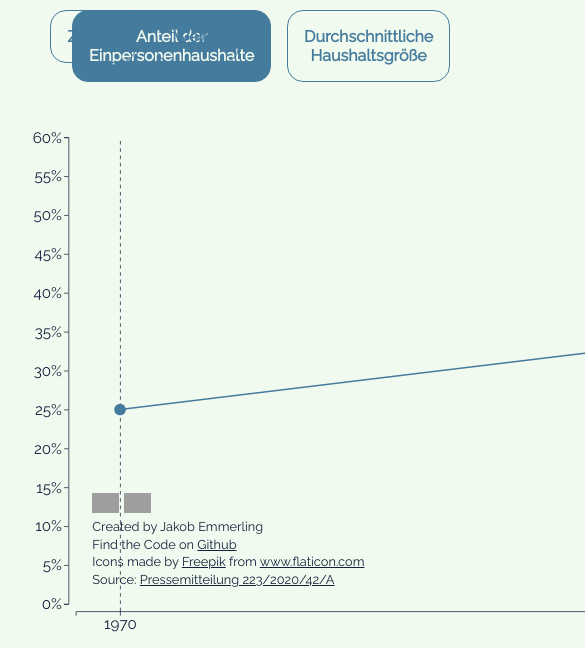
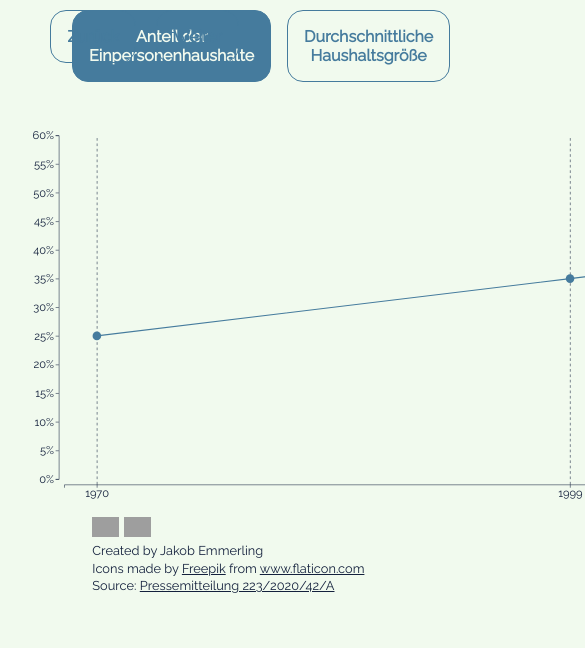
Before and after one commit to Jakob-em/infographic-households, a website built with Parcel: page index.html in a window 390 px wide. Shown: the part 242-890 px from the top of the page, 585 px wide, since content can reach past the window. After the commit the page ends 844 px from the top, so only its background shows below. Built offline with nearby package versions, Linux system fonts and the light colour scheme; grey boxes are pictures that could not be loaded.

Commit message:
Fix responsiveness

```diff
--- a/assets/scss/style.scss
+++ b/assets/scss/style.scss
@@ -40,8 +40,14 @@ body {
   font-family: 'Roboto Slab', serif;
 }
 
+body, html {
+  height: 100%;
+}
+
 .wrapper {
-  height: 90vh;
+  height: 100%;
+  display: flex;
+  flex-direction: column;
   padding: 3em $vertical-padding 0 $vertical-padding;
 }
 
@@ -51,12 +57,16 @@ body {
   width: calc(100vw - 2 * #{$vertical-padding} - #{$heading-margin-left});
 }
 
+
 .vertical-scroll {
-  display: flex;
+  padding-bottom: 6em;
+    overflow-y: hidden;
+    display: flex;
+  width: max-content;
+    > * {
+      flex-shrink: 0;
+    }
 
-  > * {
-    flex-shrink: 0;
-  }
 
   #history-chart {
     width: calc(100vw - 2 * #{$vertical-padding} + 150px);
@@ -81,10 +91,12 @@ body {
 
     .detail-chart-svg-wrapper {
       height: 100%;
+      overflow-y: hidden;
 
       svg {
         display: inline-block;
         max-width: 50vw;
+        max-height: 100%;
       }
     }
   }
@@ -208,7 +220,7 @@ body {
 .meta {
   font-size: 0.8em;
   position: fixed;
-  bottom: 1em;
+  bottom: .5em;
   right: 2em;
   > * {
     margin: .2em 0;
--- a/assets/ts/detail.ts
+++ b/assets/ts/detail.ts
@@ -2,10 +2,10 @@ import * as d3 from 'd3';
 import { byAge, byCitySize, PercentagePoint } from './data';
 
 
-let margins = {top: 0, right: 10, bottom: 10, left: 0};
+let margins = {top: 0, right: 10, bottom: 0, left: 0};
 let detailDimensions = {
   width: 300 - margins.left - margins.right,
-  height: 200 - margins.top - margins.bottom
+  height: 180 - margins.top - margins.bottom
 }
 
 const spacingVertical = 14
--- a/index.html
+++ b/index.html
@@ -39,7 +39,6 @@
             <img height="20px" alt="by" src="https://mirrors.creativecommons.org/presskit/icons/by.svg"/>
         </div>
         <p>Created by Jakob Emmerling</p>
-        <div>Find the Code on <a href="https://github.com/Jakob-em/infographic-households">Github</a></div>
         <div>Icons made by <a href="https://www.flaticon.com/authors/freepik" title="Freepik">Freepik</a> from <a href="https://www.flaticon.com/" title="Flaticon">www.flaticon.com</a></div>
         <p>Source: <a href="https://www.statistik.bayern.de/presse/mitteilungen/2020/pm223/index.html">Pressemitteilung 223/2020/42/A</a></p>
     </div>
```
